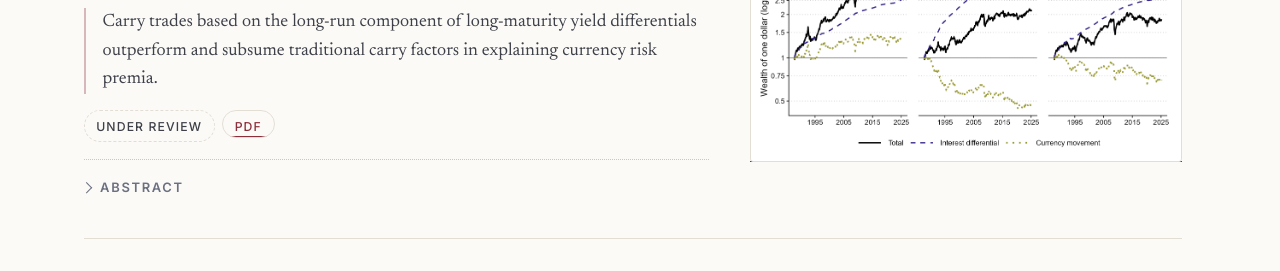
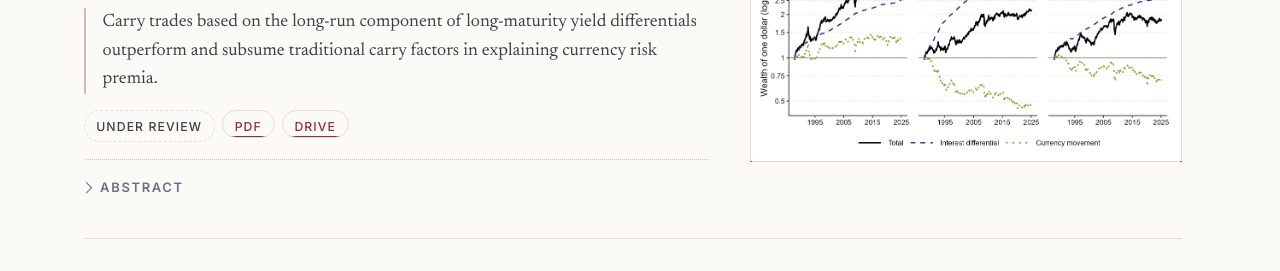
Before and after one commit to mkaebi/mkaebi.github.io, a Jekyll site: the page built from _pages/research.html, in a window 1280 px wide and 900 px high, scrolled down 732 px. Shown: the part 141-412 px from the top of the window. Built offline with Jekyll 4.4.1, drawn with Linux system fonts in a browser that asks for light colours.

Commit message:
add local files

```diff
--- a/_includes/paper.html
+++ b/_includes/paper.html
@@ -44,7 +52,7 @@
     <div class="paper__body">
 
       <h3 class="paper__title">
-        {% if p_url != "" %}<a href="{{ p_url }}">{{ p_title }}</a>{% else %}{{ p_title }}{% endif %}
+        {% if p_href != "" %}<a href="{{ p_href }}">{{ p_title }}</a>{% else %}{{ p_title }}{% endif %}
       </h3>
 
       {% if p_authors != "" %}
@@ -55,7 +63,7 @@
         <p class="paper__summary">{{ p_summary }}</p>
       {% endif %}
 
-      {% if p_award != "" or p_status != "" or p_url != "" %}
+      {% if p_award != "" or p_status != "" or p_url != "" or p_pdf != "" or p.links.size > 0 %}
         <ul class="paper__badges">
           {% if p_award != "" %}
             <li>
@@ -69,9 +77,18 @@
           {% if p_status != "" %}
             <li><span class="badge badge--status">{{ p_status }}</span></li>
           {% endif %}
+          {% if p_pdf != "" %}
+            <li><a class="badge" href="{{ p_pdf }}">PDF</a></li>
+          {% endif %}
           {% if p_url != "" %}
             <li><a class="badge" href="{{ p_url }}">{{ host_label }}</a></li>
           {% endif %}
+          {% for link in p.links %}
+            {% assign l_url = link.url | strip %}
+            {% if l_url != "" %}
+              <li><a class="badge" href="{{ l_url }}">{{ link.label | default: "Link" }}</a></li>
+            {% endif %}
+          {% endfor %}
         </ul>
       {% endif %}
 
@@ -100,9 +117,9 @@
           keeps that description as its accessible name; with no alt text the
           link would be unlabelled, so it is hidden from assistive tech instead.
         {% endcomment %}
-        {% if p_url != "" %}<a href="{{ p_url }}" tabindex="-1"{% if p_alt == "" %} aria-hidden="true"{% endif %}>{% endif %}
+        {% if p_href != "" %}<a href="{{ p_href }}" tabindex="-1"{% if p_alt == "" %} aria-hidden="true"{% endif %}>{% endif %}
           <img class="paper__thumb" src="{{ img_src }}" alt="{{ p_alt | escape }}" loading="lazy" decoding="async">
-        {% if p_url != "" %}</a>{% endif %}
+        {% if p_href != "" %}</a>{% endif %}
       {% else %}
         <div class="paper__plate" aria-hidden="true"></div>
       {% endif %}
```
Also changed, not shown: other parts of _includes/paper.html (+9 -1 lines), _data/papers.yml (+12 -2 lines), 1 other file.
